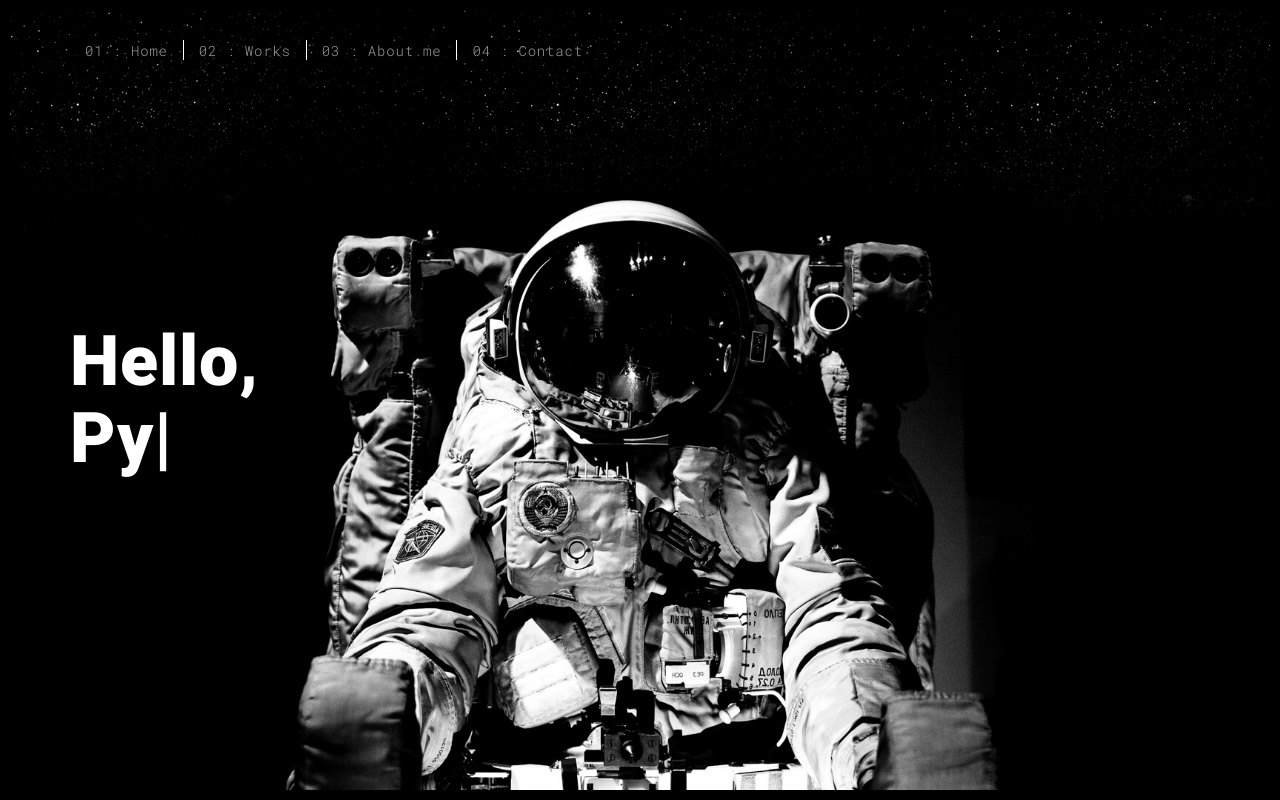
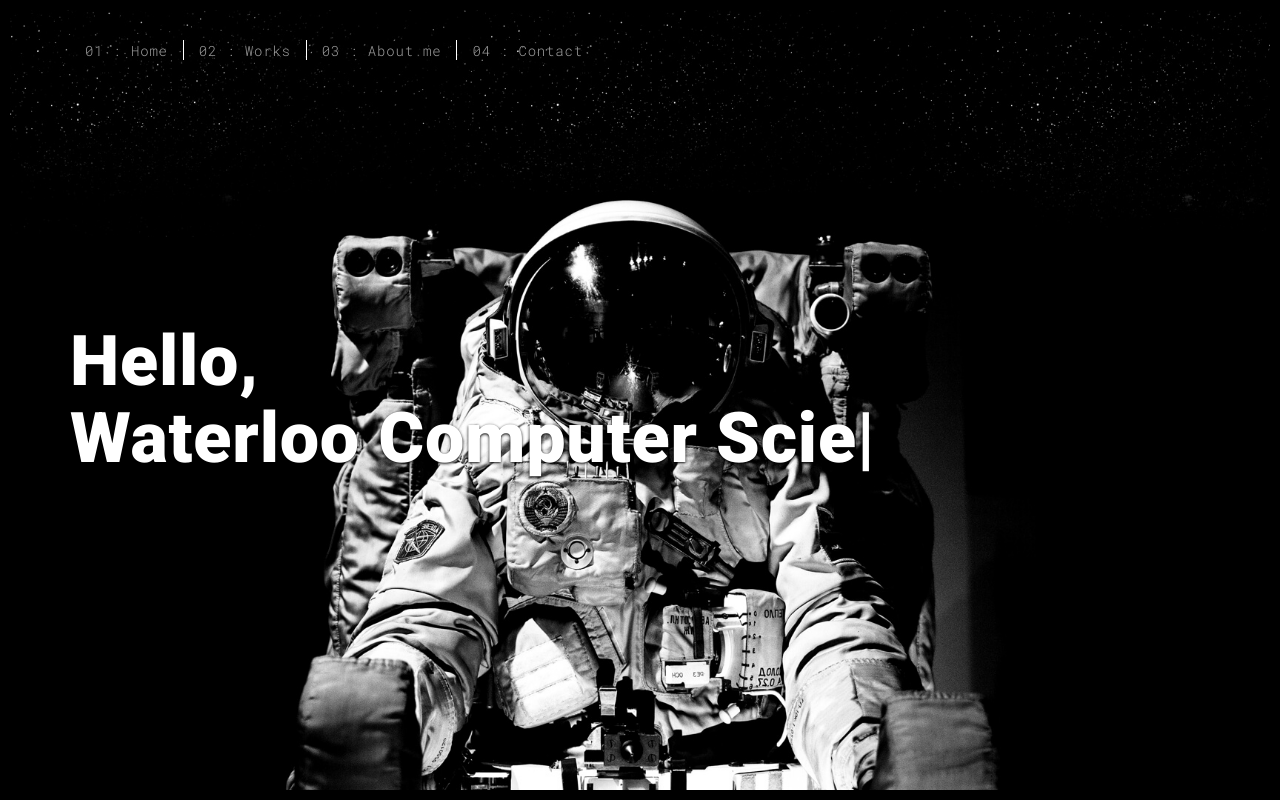
Before and after one commit to itssmhere/portfolio, a Flask app: page / in a window 1280 px wide. Run offline with Flask 2, Linux system fonts and the light colour scheme; some libraries are stand-ins or nearby versions.

Commit message:
checking by changing index

```diff
--- a/templates/index.html
+++ b/templates/index.html
@@ -58,8 +58,8 @@
               <h1>Hello,<br>
                 <span id="typed-strings">
                   <span>I'm Shraddha Mishra</span>
+                  <span>Waterloo Computer Science Student</span>
                   <span>Python Expert</span>
-                  <span>Working as a Freelance</span>
                 </span>
                 <span id="typed"></span>
               </h1>
```
Also changed, not shown: 1 other file.
